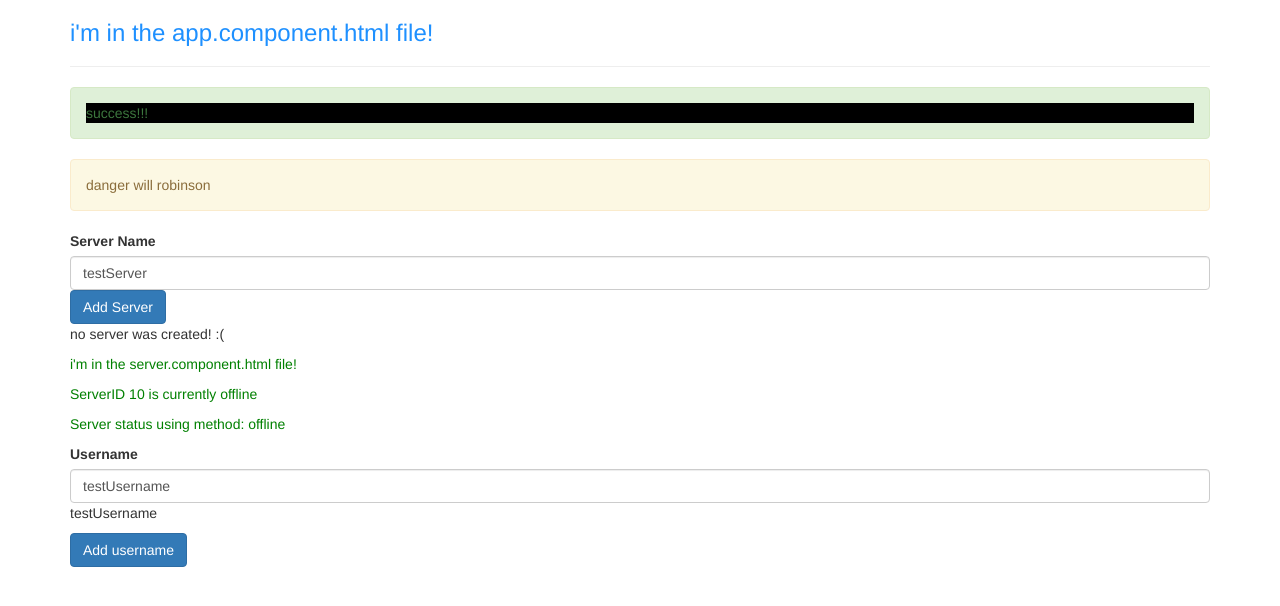
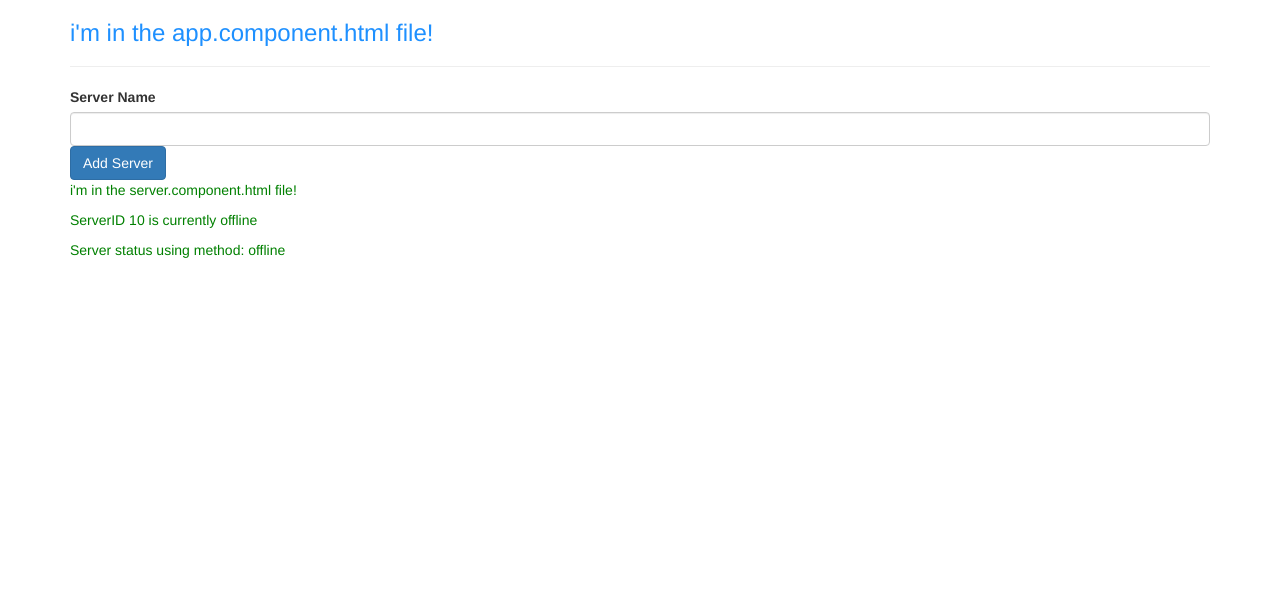
Before and after one commit to jyk88/udemy_angular4, an Angular app: page / in a window 1280 px wide. Shown: the top 606 px of the page. Built offline with nearby package versions, Linux system fonts and the light colour scheme.

Commit message:
end of day 2

```diff
--- a/src/app/app.component.html
+++ b/src/app/app.component.html
@@ -12,7 +12,7 @@
         </div>
 
     </div>
-    <div class="row">
+    <!-- <div class="row">
         <div class="col-xs-12">
             <app-success-alert></app-success-alert>
         </div>
@@ -24,6 +24,15 @@
     </div>
     <div class="row">
       <div class="col-xs-12">
+        <label>Username</label>
+        <input type="text" class="form-control" [(ngModel)]="username">
+        <p>{{ username }}</p>
+        <button class="btn btn-primary" [disabled]="username == ''" (click)="onAddUsername()">Add username</button>
+
+      </div>
+    </div> -->
+    <div class="row">
+      <div class="col-xs-12">
         <app-servers></app-servers>
       </div>
     </div>
--- a/src/app/servers/servers.component.html
+++ b/src/app/servers/servers.component.html
@@ -14,6 +14,17 @@
 $event : is a reserved variable name used for event binding
 ->$event variable data emitted with that event
 can be like input or click "type" of event.
+
+what are directives?
+- instructions in the DOM! components are kind of directives in the DOM..
+- we are asking angular to add component
+
+*ngIf is a directive available to us straight out of the box
+it can take in true/false just like property binding, but can also take in else statements
+wherein you define what happens if the first desired output isn't true
+you denote it by using hashtag (#), then calling "else xyz". make sure you have an #xyz that shows up
+somewhere in the code.
+it's not super common but you can do it.
 -->
 <label>Server Name</label>
 <!-- <input type="text" class="form-control" (input)="onUpdateServerName( $event )"> -->
@@ -24,10 +35,10 @@
 </button>
 <!-- <p [innerText]="allowNewServer"></p> -->
 <!-- <p>{{ serverName }}</p> -->
-<p>{{ serverCreationStatus }}</p>
-
+<!-- <p>{{ serverCreationStatus }}</p> -->
+<!-- <p *ngIf="serverCreated else noServer">server was created! server name is {{serverName}}</p>
+<ng-template #noServer>
+  <p>No server was created! :cry: </p>
+</ng-template> -->
+<p *ngIf="serverCreated">server was created! server name is {{serverName}}</p>
 <app-server></app-server>
-<label>Username</label>
-<input type="text" class="form-control" [(ngModel)]="username">
-<p>{{ username }}</p>
-<button class="btn btn-primary" [disabled]="username == ''" (click)="onAddUsername()">Add username</button>
--- a/src/app/servers/servers.component.ts
+++ b/src/app/servers/servers.component.ts
@@ -11,8 +11,9 @@ export class ServersComponent implements OnInit {
 
   allowNewServer = false;
   serverCreationStatus = 'no server was created! :(';
-  serverName = 'testServer';
+  serverName = '';
   username = 'testUsername';
+  serverCreated = false;
 
   constructor() {
     setTimeout(() => {
@@ -24,6 +25,7 @@ export class ServersComponent implements OnInit {
   }
 
   onCreateServer() {
+    this.serverCreated = true;
     this.serverCreationStatus = 'server was created! server name is ' + this.serverName;
   }
 
--- a/src/index.html
+++ b/src/index.html
@@ -9,6 +9,6 @@
   <link rel="icon" type="image/x-icon" href="favicon.ico">
 </head>
 <body>
-  <app-root>not loaded successfully... :cry:</app-root>
+  <app-root>hold on, i'm thinking...</app-root>
 </body>
 </html>
```
Lines whose indentation alone changed are shown as unchanged.
